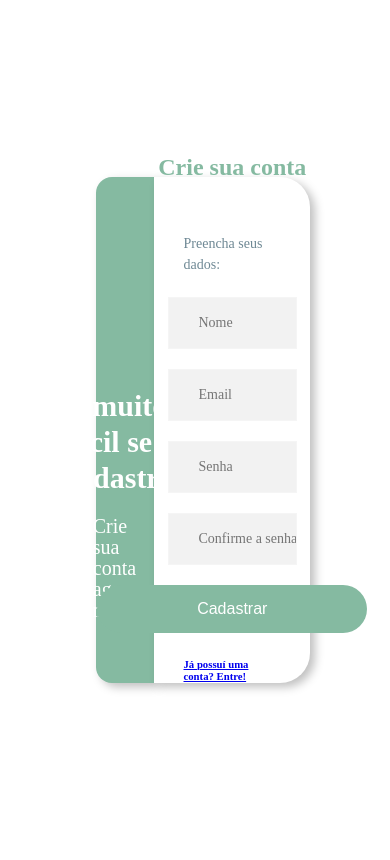
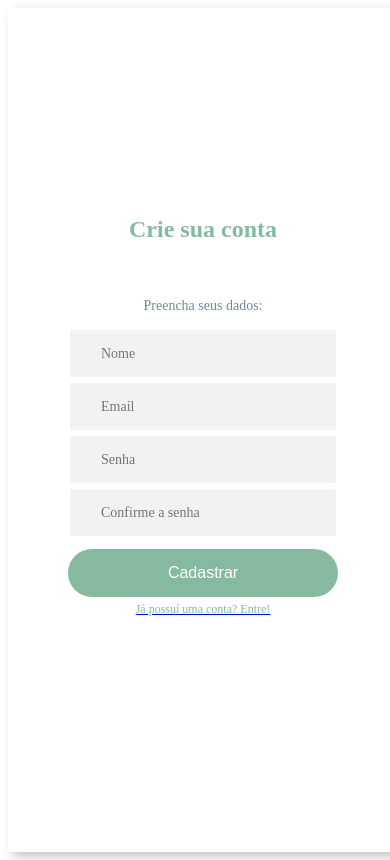
Before and after one commit to dayanecol/Luderia-frontend, a Next.js app: page /signup in a window 390 px wide. Built offline with nearby package versions, Linux system fonts and the light colour scheme; a web font is replaced by a local one.

Commit message:
feat: add responsive design for large, medium and small devices

```diff
--- a/src/pages/signin.tsx
+++ b/src/pages/signin.tsx
@@ -61,7 +61,7 @@ const Signin = () => {
             Entrar
           </button>
           <Link href="/signup">
-            <h6 className={styles.title}>Não possuí uma conta? Cadastre-se!</h6>
+            <h6 className={styles.text}>Não possuí uma conta? Cadastre-se!</h6>
           </Link>
         </form>
       </div>
--- a/src/pages/signup.tsx
+++ b/src/pages/signup.tsx
@@ -86,7 +86,7 @@ const Signup = () => {
             Cadastrar
           </button>
           <Link href="/signin">
-            <h6 className={styles.title}>Já possuí uma conta? Entre!</h6>
+            <h6 className={styles.text}>Já possuí uma conta? Entre!</h6>
           </Link>
         </form>
       </div>
--- a/src/styles/components/Auth.module.css
+++ b/src/styles/components/Auth.module.css
@@ -10,14 +10,21 @@
 .aside {
   width: 15vw;
   height: 60vh;
-  left: 256px;
-  top: 200px;
-
   background: #85baa1;
   border-radius: 16px 0px 0px 16px;
   box-shadow: 5px 4px 10px rgba(0, 0, 0, 0.25);
 }
-
+.container {
+  display: flex;
+  flex-direction: column;
+  justify-content: center;
+  align-items: center;
+  width: 40vw;
+  height: 60vh;
+  background: #ffffff;
+  box-shadow: 5px 4px 10px rgba(0, 0, 0, 0.25);
+  border-radius: 0 30px 30px 0;
+}
 .text {
   display: flex;
   align-items: center;
@@ -27,13 +34,9 @@
 h1.text {
   font-family: "Poppins";
   font-style: bold;
-  font-weight: 900;
-  font-size: 30px;
-  line-height: 36px;
   color: #ffffff;
-
   word-wrap: break-word;
-  width: 8vw;
+  width: 10vw;
   margin: 20px;
   margin-top: 25vh;
 }
@@ -42,33 +45,18 @@ h2.text {
   font-family: "Poppins";
   font-style: normal;
   font-weight: 500;
-  font-size: 20px;
+  font-size: 18px;
   line-height: 21px;
   margin: 20px;
   color: #ffffff;
-}
-
-.container {
-  display: flex;
-  flex-direction: column;
-  justify-content: center;
-  align-items: center;
-  width: 40vw;
-  height: 60vh;
-  left: 256px;
-  top: 200px;
-  background: #ffffff;
-  box-shadow: 5px 4px 10px rgba(0, 0, 0, 0.25);
-  border-radius: 0 30px 30px 0;
+  width: 10vw;
 }
 
 h1.title {
   font-family: "Poppins";
-  font-style: normal;
-  font-weight: 700;
+  font-style: bold;
   font-size: 24px;
   line-height: 36px;
-
   color: #85baa1;
 }
 
@@ -77,7 +65,6 @@ h1.title {
   flex-direction: column;
   align-items: center;
   justify-content: center;
-  width: 25vw;
   padding: 20px;
   border-radius: 5px;
 }
@@ -99,13 +86,8 @@ h2.title {
   margin: 10px 0;
 }
 
-.label {
-  display: block;
-  margin-bottom: 5px;
-}
-
 .input {
-  width: 25vw;
+  width: 30vw;
   height: 30px;
   padding: 10px 0 10px 30px;
   font-size: 16px;
@@ -143,7 +125,7 @@ h6.text {
   font-family: "Poppins";
   font-style: normal;
   font-weight: 300;
-  font-size: 14px;
+  font-size: 12px;
   line-height: 15px;
   margin-top: 5px;
   color: #85baa1;
@@ -155,3 +137,163 @@ h6.text:hover {
   background-color: #006080;
   text-decoration: none;
 }
+
+/* applies to x-large devices (large desktops, less than 1400px) */
+@media (min-width: 1200px) and (max-width: 1399.98px) {
+  h1.text {
+    margin-top: 50%;
+    margin-left: 10%;
+  }
+
+  h1.title {
+    margin-top: 10%;
+    margin-bottom: 1%;
+  }
+
+  .form {
+    padding: 0 20px;
+    margin: 0;
+  }
+
+  h2.title {
+    margin: 0;
+  }
+
+  .formGroup {
+    margin: 5px 0;
+  }
+
+  .input {
+    width: 30vw;
+    height: 25px;
+    padding: 10px 0 10px 30px;
+  }
+
+  .button {
+    padding: 15px 100px;
+    margin-top: 5px;
+    margin-bottom: 2px;
+  }
+
+  h6.text {
+    margin-bottom: 40%;
+    font-size: 12px;
+  }
+}
+
+@media (min-width: 768px) and (max-width: 1199.98px) {
+  .aside {
+    width: 20vw;
+    height: 80vh;
+  }
+  .container {
+    width: 60vw;
+    height: 80vh;
+  }
+
+  h1.text {
+    margin-top: 30vh;
+    margin-left: 15%;
+    width: 80%;
+  }
+
+  h2.text {
+    margin-left: 15%;
+    width: 80%;
+  }
+
+  h1.title {
+    margin-top: 10%;
+    margin-bottom: 1%;
+  }
+
+  .form {
+    padding: 0 20px;
+    margin: 0;
+  }
+
+  h2.title {
+    margin: 0;
+  }
+
+  .formGroup {
+    margin: 5px 0;
+  }
+
+  .input {
+    width: 30vw;
+    height: 25px;
+    padding: 10px 0 10px 30px;
+  }
+  .button {
+    padding: 15px 100px;
+    margin-top: 5px;
+    margin-bottom: 2px;
+  }
+
+  h6.text {
+    margin-bottom: 40%;
+    font-size: 12px;
+  }
+}
+/* applies to small devices (landscape phones, less than 768px) */
+@media (max-width: 767.98px) {
+  .page {
+    height: 100vh;
+    width: 100vw;
+    background-color: red;
+  }
+  .aside {
+    display: none;
+  }
+  .container {
+    width: 100vw;
+    height: 100vh;
+    background: #ffffff;
+    border-radius: 0;
+  }
+
+  h1.title {
+    font-family: "Poppins";
+    font-style: bold;
+    font-size: 24px;
+    line-height: 36px;
+    color: #85baa1;
+  }
+
+  .form {
+    display: flex;
+    flex-direction: column;
+    align-items: center;
+    justify-content: center;
+    padding: 20px;
+    border-radius: 5px;
+  }
+
+  h2.title {
+    display: flex;
+    text-justify: initial;
+    text-align: initial;
+    font-family: "Poppins";
+    font-style: normal;
+    font-weight: 500;
+    font-size: 14px;
+    line-height: 21px;
+    color: #6e8894;
+    margin-left: 0;
+  }
+
+  .formGroup {
+    margin: 3px 0;
+  }
+
+  .input {
+    width: 60vw;
+    height: 25px;
+    padding: 10px 0 10px 30px;
+  }
+}
+/* applies to x-small devices (portrait phones, less than 576px) */
+/* @media (max-width: 575.98px) {
+
+} */
```
